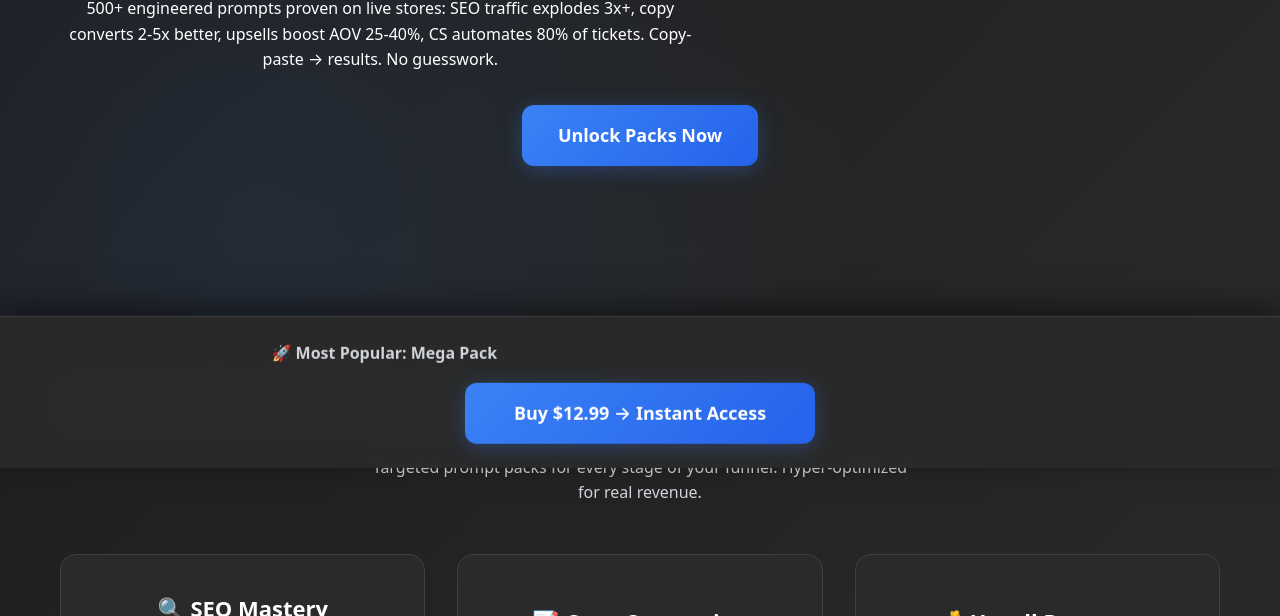
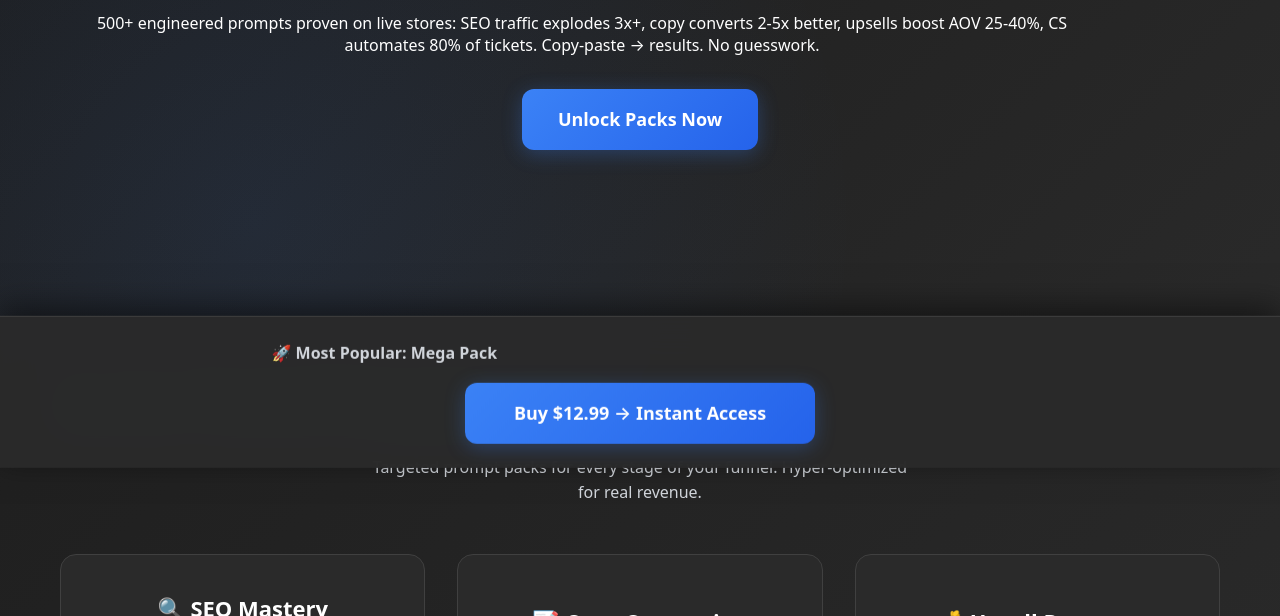
Before and after one commit to glyphjohnson/glyph-prompt-mastery, a plain HTML site: page index.html in a window 1280 px wide. Shown: the part 484-1100 px from the top of the page. Drawn offline with Linux system fonts and the light colour scheme.

Commit message:
Fix hero subtitle wrapping: line-height 1.4, white-space normal, max-width 90%, word-break break-word

```diff
--- a/index.html
+++ b/index.html
@@ -352,7 +352,7 @@
         <section class="hero" id="hero">
             <div class="container">
                 <h1>Glyph Prompt Mastery: 500+ AI Prompts for 10x Ecom Growth</h1>
-                <p>500+ engineered prompts proven on live stores: SEO traffic explodes 3x+, copy converts 2-5x better, upsells boost AOV 25-40%, CS automates 80% of tickets. Copy-paste → results. No guesswork.</p>
+                <p style="line-height: 1.4; white-space: normal; max-width: 90%; word-break: break-word;">500+ engineered prompts proven on live stores: SEO traffic explodes 3x+, copy converts 2-5x better, upsells boost AOV 25-40%, CS automates 80% of tickets. Copy-paste → results. No guesswork.</p>
                 <a href="#products" class="btn">Unlock Packs Now</a>
             </div>
         </section>
```
